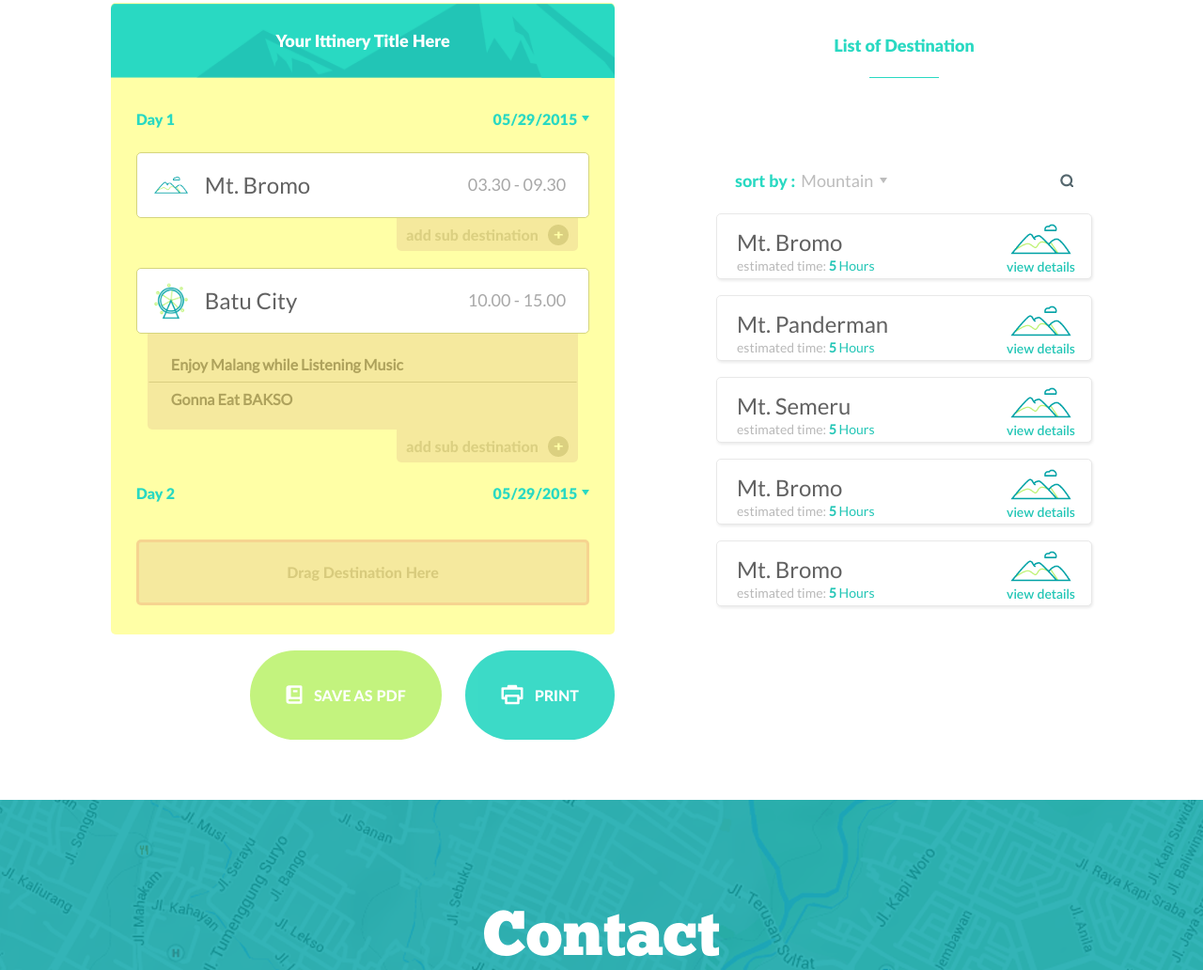
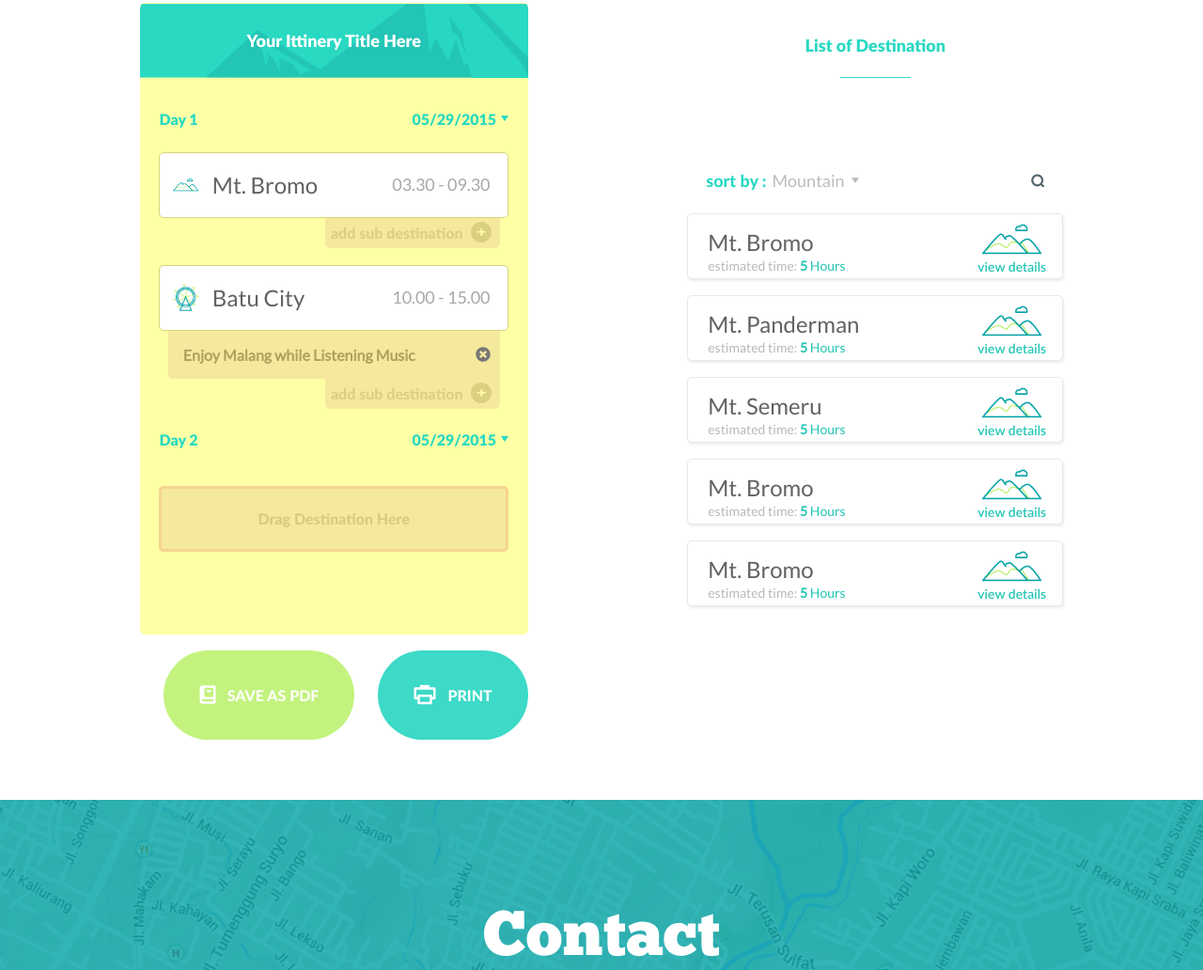
Before and after one commit to Managersky/WWC_11, a plain HTML site: page index.html in a window 1280 px wide. Shown: the part 3216-4248 px from the top of the page at 94% size. Drawn offline with Linux system fonts and the light colour scheme; a web font is replaced by a local one.

Commit message:
add btn for ittinery table

```diff
--- a/css/styles.css
+++ b/css/styles.css
@@ -733,49 +733,73 @@ input[type="text"].btn-title::-webkit-input-placeholder {
 }
 
 .btn-add-destination {
-    width: 40%;
-    margin-left: 57.5%;
+    width: 50%;
+    margin-left: 47.5%;
     margin-bottom: 15px;
     min-height: 2rem;
     background-color: #f4e79d;
     opacity: 0.9;
     border-radius: 0px 0px 5px 5px;
-}
-
-.btn-add-destination a {
-    display: flex;
-    justify-content: center;
-    align-items: center;
-}
-
-.btn-add-destination p {
+    display: flex;
+    align-items: center;
+}
+
+.todo-add-btn {
     color: #d8cb7d;
+    background-color: #f4e79d;
     font-family: "Lato - Heavy";
     font-size: 16px;
-    margin-right: 9px;
+    cursor: pointer;
+    border: none;
+    position: relative;
+}
+
+.todo-add-btn::after {
+    content: '';
+    position: absolute;
+    width: 23px;
+    height: 23px;
+    bottom: 0px;
+    right: -25px;
+    background: url("../images/add-icon.png") no-repeat;
 }
 
 .added-destination {
     display: flex;
-    justify-content: center;
-    align-items: flex-start;
-    flex-direction: column;
+    justify-content: space-between;
+    align-items: center;
     width: 95%;
-    min-height: 102px;
+    min-height: 51px;
     background-color: #f5e99e;
     margin: 0 auto;
     border-radius: 0px 0px 0px 5px;
+    overflow: hidden;
 }
 
 .added-destination p {
     color: #aea25c;
     font-size: 16px;
     font-weight: 700;
-    padding-left: 25px;
+    padding-left: 1rem;
 }
 
 .added-destination img {
     margin: 0 auto;
+}
+
+.todo-element-delete {
+    color: #d8cb7d;
+    border: 0;
+    font-size: 1rem;
+    background: none;
+    cursor: pointer;
+    padding-right: 10px;
+    transition: 0.4s all;
+}
+
+.todo-element-delete svg {
+    pointer-events: none;
+    /* delete default click event on fontawesome */
 }
 
 .drag-destination {
--- a/index.html
+++ b/index.html
@@ -16,7 +16,8 @@
 	<script src="js/dragAndDrop.js" defer></script>
 	<script src="js/calendar.js" defer></script>
 	<script src="js/accountScript.js" defer></script>
-	<script src="js/searcher.js" defer></script>
+	<script src="ittineryToDo.js" defer></script>
+	<script defer src="https://use.fontawesome.com/releases/v5.0.2/js/all.js"></script>
 </head>
 
 <body>
@@ -195,11 +196,8 @@
 									<p class="hours">03.30 - 09.30</p>
 								</div>
 							</div>
-							<div class="btn-add-destination">
-								<a href="#">
-									<p>add sub destination</p>
-									<img src="images/add-icon.png" alt="add icon">
-								</a>
+							<div class="btn-add-destination" title="add sub destination">
+								<button type="submit" class="todo-add-btn">add sub destination</button>
 							</div>
 							<div class="destination-status">
 								<div class="destination-status-image">
@@ -212,14 +210,12 @@
 							</div>
 							<div class="added-destination">
 								<p>Enjoy Malang while Listening Music</p>
-								<img src="images/destination-stripe.png" alt="stripe">
-								<p>Gonna Eat BAKSO</p>
+								<button class="todo-element-delete" title="delete sub destination">
+									<i class="fas fa-times-circle"></i>
+								</button>
 							</div>
-							<div class="btn-add-destination">
-								<a href="#">
-									<p>add sub destination</p>
-									<img src="images/add-icon.png" alt="add icon">
-								</a>
+							<div class="btn-add-destination" title="add sub destination">
+								<button type="submit" class="todo-add-btn">add sub destination</button>
 							</div>
 							<div class="ittinery-timetable">
 								<p>Day 2</p>
```
